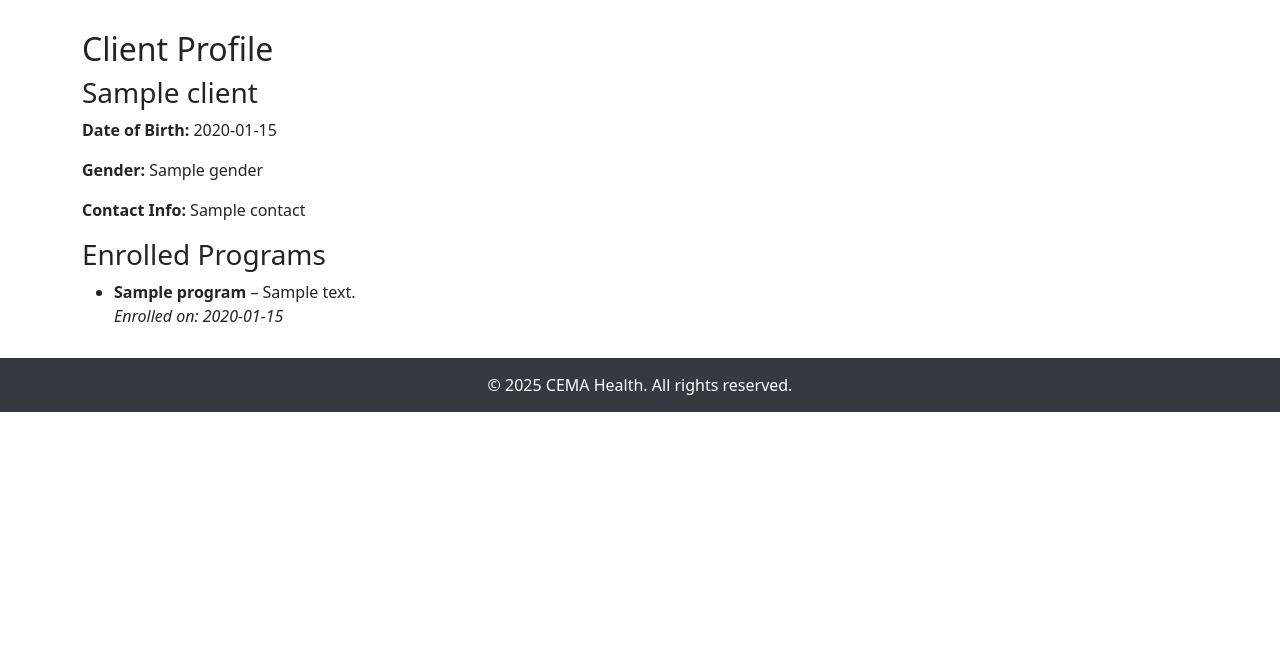
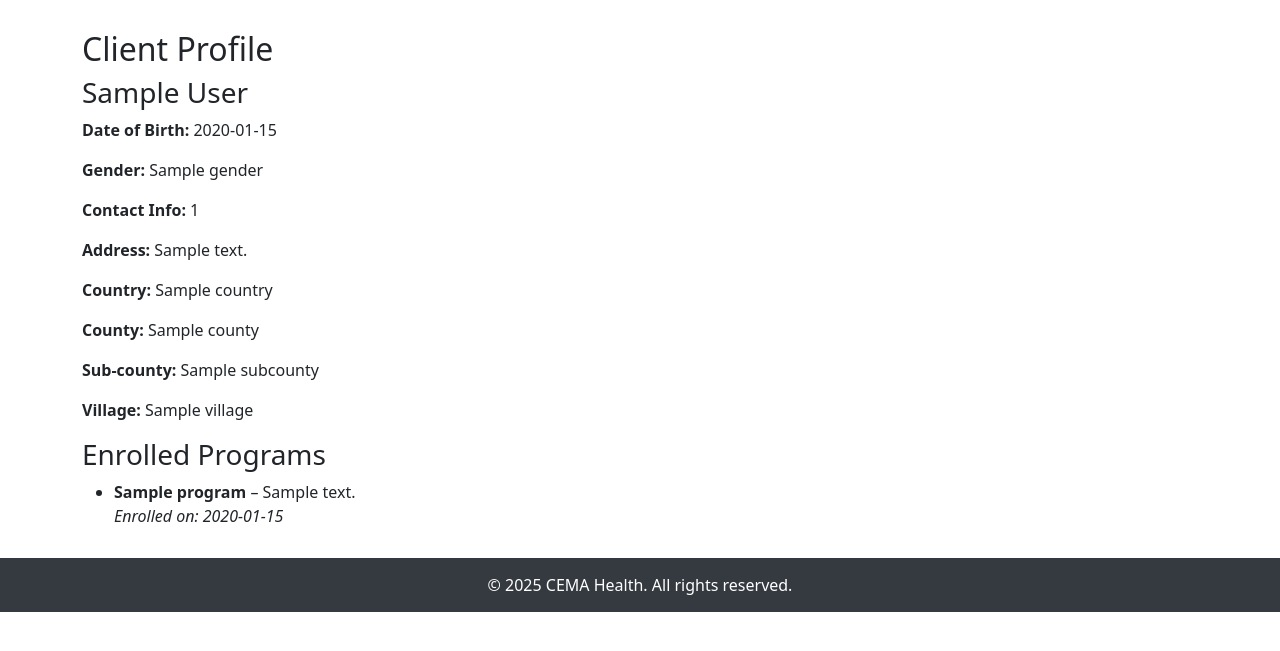
Before and after one commit to martinondiwa/CEMA_Health_Management_System, a Python web app: template app/templates/client_profile.html in a window 1280 px wide. Shown: the part 122-773 px from the top of the page. Run offline with Jinja, Linux system fonts and the light colour scheme; the template is opened without the code that fills it: most values are stand-ins (such as "Sample title", 1, 10 or a date in 2020).

Commit message:
Update client_profile.html
client

```diff
--- a/app/templates/client_profile.html
+++ b/app/templates/client_profile.html
@@ -1,4 +1,3 @@
-
 <!-- app/templates/client_profile.html -->
 {% extends "base.html" %}
 
@@ -13,10 +12,15 @@
   <h2>Client Profile</h2>
 
   <div class="profile-card">
-    <h3>{{ client.name }}</h3>
-    <p><strong>Date of Birth:</strong> {{ client.dob.strftime('%Y-%m-%d') }}</p>
+    <h3>{{ client.full_name }}</h3>
+    <p><strong>Date of Birth:</strong> {{ client.date_of_birth.strftime('%Y-%m-%d') }}</p>
     <p><strong>Gender:</strong> {{ client.gender }}</p>
-    <p><strong>Contact Info:</strong> {{ client.contact }}</p>
+    <p><strong>Contact Info:</strong> {{ client.contact_number }}</p>
+    <p><strong>Address:</strong> {{ client.address }}</p>
+    <p><strong>Country:</strong> {{ client.country }}</p>
+    <p><strong>County:</strong> {{ client.county }}</p>
+    <p><strong>Sub-county:</strong> {{ client.subcounty }}</p>
+    <p><strong>Village:</strong> {{ client.village }}</p>
   </div>
 
   <div class="enrollments-section">
@@ -25,7 +29,7 @@
       <ul class="enrollment-list">
         {% for enrollment in client.enrollments %}
           <li>
-            <strong>{{ enrollment.program.name }}</strong> – {{ enrollment.program.description }}
+            <strong>{{ enrollment.program.title }}</strong> – {{ enrollment.program.description }}
             <br>
             <em>Enrolled on: {{ enrollment.date_enrolled.strftime('%Y-%m-%d') }}</em>
           </li>
```
